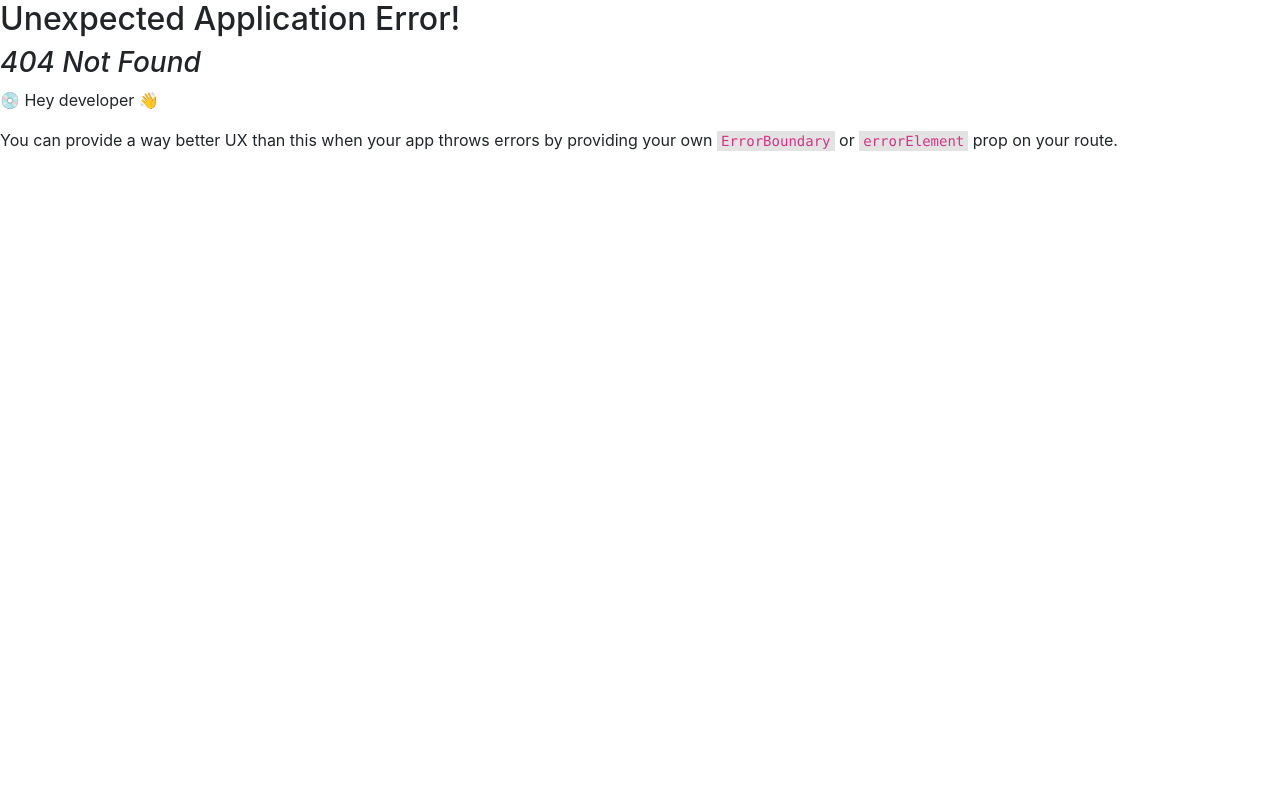
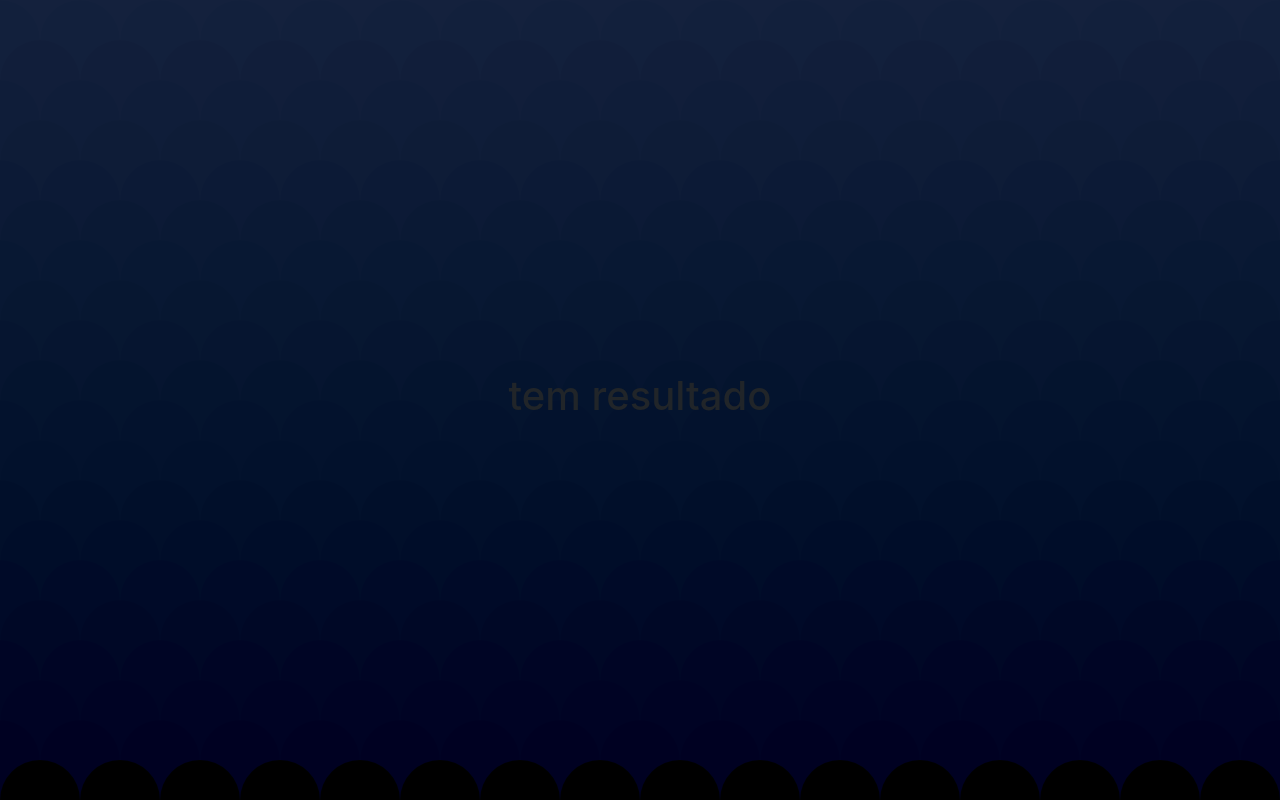
Before and after one commit to X5GuilhermeBR/infobook-frontend, a React (Create React App) app: page /search in a window 1280 px wide. Before the commit this address had no page. Built offline with nearby package versions, Linux system fonts and the light colour scheme.

Commit message:
Create context API to result

```diff
--- a/public/index.html
+++ b/public/index.html
@@ -1,33 +1,29 @@
 <!DOCTYPE html>
 <html lang="en">
+
 <head>
-    <link
-    rel="stylesheet"
-    href="https://cdn.jsdelivr.net/npm/bootstrap@5.2.3/dist/css/bootstrap.min.css"
-    integrity="sha384-rbsA2VBKQhggwzxH7pPCaAqO46MgnOM80zW1RWuH61DGLwZJEdK2Kadq2F9CUG65"
-    crossorigin="anonymous"
-  />
+  <link rel="stylesheet" href="https://cdn.jsdelivr.net/npm/bootstrap@5.2.3/dist/css/bootstrap.min.css"
+    integrity="sha384-rbsA2VBKQhggwzxH7pPCaAqO46MgnOM80zW1RWuH61DGLwZJEdK2Kadq2F9CUG65" crossorigin="anonymous" />
   <meta charset="utf-8" />
   <link rel="icon" href="%PUBLIC_URL%/favicon.ico" />
   <meta name="viewport" content="width=device-width, initial-scale=1" />
   <meta name="theme-color" content="#000000" />
-    <meta
-      name="description"
-      content="Web site created using create-react-app"
-    />
+  <meta name="description" content="Web site created using create-react-app" />
   <link rel="apple-touch-icon" href="%PUBLIC_URL%/logo192.png" />
   <link rel="manifest" href="%PUBLIC_URL%/manifest.json" />
   <link rel="preconnect" href="https://fonts.googleapis.com" />
   <link rel="preconnect" href="https://fonts.gstatic.com" crossorigin />
-    <link
-      href="https://fonts.googleapis.com/css2?family=Inconsolata:wght@200&display=swap"
-      rel="stylesheet"
-    />
+  <link href="https://fonts.googleapis.com/css2?family=Inconsolata:wght@200&display=swap" rel="stylesheet" />
+  <link rel="preconnect" href="https://fonts.googleapis.com">
+  <link rel="preconnect" href="https://fonts.gstatic.com" crossorigin>
+  <link href="https://fonts.googleapis.com/css2?family=Inconsolata:wght@200;400&display=swap" rel="stylesheet">
   <script src="./envKeys.js"></script>
   <title>Infobook</title>
 </head>
+
 <body>
   <noscript>Aqui vamos falar sobre o que é nosso projeto!</noscript>
   <div id="root"></div>
 </body>
+
 </html>
--- /dev/null
+++ b/src/context/searchContext.tsx
@@ -0,0 +1,16 @@
+import React, { createContext, useState } from 'react'
+import { IDataResult, ISearchContext, SearchContextProps } from './types'
+
+export const SearchDataContext = createContext<ISearchContext>(
+  {} as ISearchContext
+)
+
+export default function SearchProvider({ children }: SearchContextProps) {
+  const [dataResult, setDataResult] = useState<IDataResult | undefined>()
+
+  return (
+    <SearchDataContext.Provider value={{ dataResult, setDataResult }}>
+      {children}
+    </SearchDataContext.Provider>
+  )
+}
--- /dev/null
+++ b/src/context/types.tsx
@@ -0,0 +1,16 @@
+import { Dispatch, ReactNode, SetStateAction } from 'react'
+
+export interface ISearchContext {
+  dataResult: IDataResult | undefined
+  setDataResult: Dispatch<SetStateAction<IDataResult | undefined>>
+}
+
+export interface IDataResult {
+  items: Array<{}>
+  kind: string
+  totalItems: number
+}
+
+export interface SearchContextProps {
+  children: ReactNode
+}
--- a/src/pages/Home/index.tsx
+++ b/src/pages/Home/index.tsx
@@ -1,4 +1,4 @@
-import React, { useState } from 'react'
+import React, { useState, useContext } from 'react'
 import {
   ClearButton,
   ContainerButton,
@@ -9,12 +9,15 @@ import {
 } from './styles'
 import { Toast, Col, Form, Row } from 'react-bootstrap'
 import { getBook } from '../../services/request'
+import { SearchDataContext } from '../../context/searchContext'
+import { useNavigate } from 'react-router-dom'
 
 const Home = () => {
   const [currentValue, setCurrenValue] = useState('')
   const [currentSearchBy, setCurrentSearchBy] = useState('Title')
-  const [dataResult, setDataResult] = useState('')
   const [toastError, setToastError] = useState(false)
+  const { setDataResult } = useContext(SearchDataContext)
+  const navigate = useNavigate()
 
   const options = [
     'Title',
@@ -37,9 +40,7 @@ const Home = () => {
   function findBook() {
     getBook(currentSearchBy, currentValue).then(response => {
       setDataResult(response.data)
-      if (response.data.totalItems == 0) {
-        setToastError(true)
-      }
+      navigate('/search')
       console.log('response', response.data)
     })
   }
@@ -59,18 +60,6 @@ const Home = () => {
     <>
       <Wrapper>
         <ContainerSearch>
-          <Toast show={toastError} onClose={toggleToastError}>
-            <Toast.Header>
-              <img
-                src="holder.js/20x20?text=%20"
-                className="rounded me-2"
-                alt=""
-              />
-              <strong className="me-auto">Error</strong>
-              <small>11 mins ago</small>
-            </Toast.Header>
-            <Toast.Body>Nenhum resultado encontrado</Toast.Body>
-          </Toast>
           <Title>infobook!📚</Title>
 
           <Form>
@@ -103,6 +92,18 @@ const Home = () => {
             </Col>
           </ContainerButton>
         </ContainerSearch>
+        <Toast show={toastError} onClose={toggleToastError}>
+          <Toast.Header>
+            <img
+              src="holder.js/20x20?text=%20"
+              className="rounded me-2"
+              alt=""
+            />
+            <strong className="me-auto">Error</strong>
+            <small>11 mins ago</small>
+          </Toast.Header>
+          <Toast.Body>Nenhum resultado encontrado</Toast.Body>
+        </Toast>
       </Wrapper>
     </>
   )
--- a/src/pages/Home/styles.ts
+++ b/src/pages/Home/styles.ts
@@ -4,7 +4,6 @@ import background from '../../images/svg/background.svg'
 import { COLORS } from '../../styles/colors'
 
 export const Wrapper = styled.section`
-  padding: 2em;
   background: #14213a;
   align-items: center;
   display: flex;
--- /dev/null
+++ b/src/pages/Search/index.tsx
@@ -0,0 +1,24 @@
+import React, { useContext, useState } from 'react'
+import { SearchDataContext } from '../../context/searchContext'
+import { Redirect, Title, Wrapper } from './styles'
+
+const Search = () => {
+  const { dataResult } = useContext(SearchDataContext)
+
+  return (
+    <>
+      <Wrapper>
+        {dataResult && dataResult.totalItems == 0 ? (
+          <>
+            <Title>{`sorry, we couldn't find any results for your search :(`}</Title>
+            <Redirect to="/">try again</Redirect>
+          </>
+        ) : (
+          <h1>tem resultado</h1>
+        )}
+      </Wrapper>
+    </>
+  )
+}
+
+export default Search
--- /dev/null
+++ b/src/pages/Search/styles.ts
@@ -0,0 +1,34 @@
+import { Button } from 'react-bootstrap'
+import { Link } from 'react-router-dom'
+import styled from 'styled-components'
+import background from '../../images/svg/background.svg'
+import { COLORS } from '../../styles/colors'
+
+export const Wrapper = styled.section`
+  background: #14213a;
+  align-items: center;
+  display: flex;
+  justify-content: center;
+  background-image: url(${background});
+  min-height: 100%;
+  width: 100%;
+  position: fixed;
+  flex-direction: column;
+`
+export const Redirect = styled(Link)`
+  font-family: 'Inconsolata', monospace;
+  text-decoration: none;
+  background-color: ${COLORS.base};
+  color: ${COLORS.primary};
+  padding: 5px;
+
+  &:hover {
+    color: ${COLORS.secondary};
+  }
+`
+export const Title = styled.h1`
+  font-size: 36px;
+  color: ${COLORS.primary};
+  font-family: 'Inconsolata', monospace;
+  font-weight: bold;
+`
```
Also changed, not shown: src/index.tsx (+9 -1 lines). Lines whose indentation alone changed are shown as unchanged.
